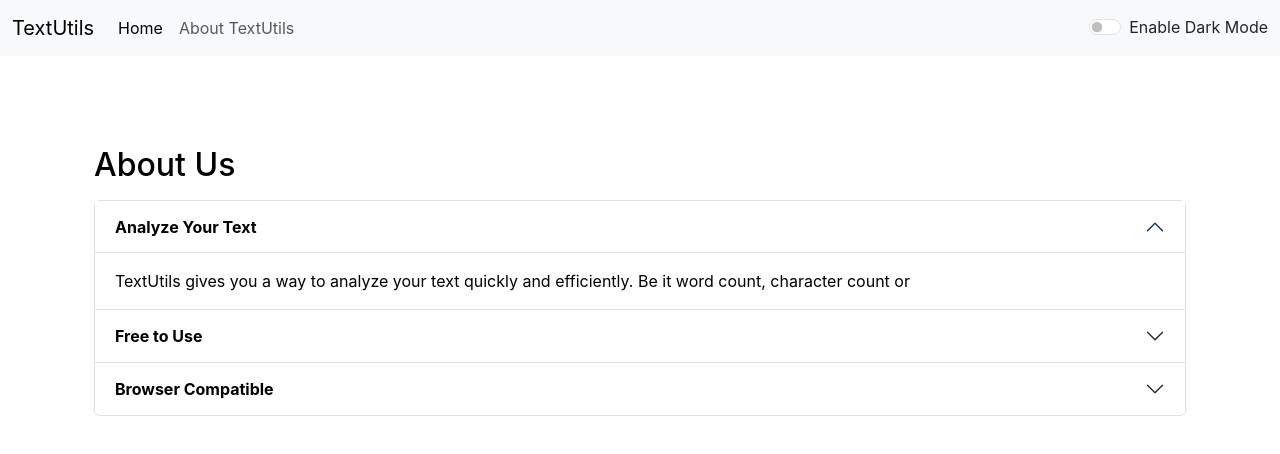
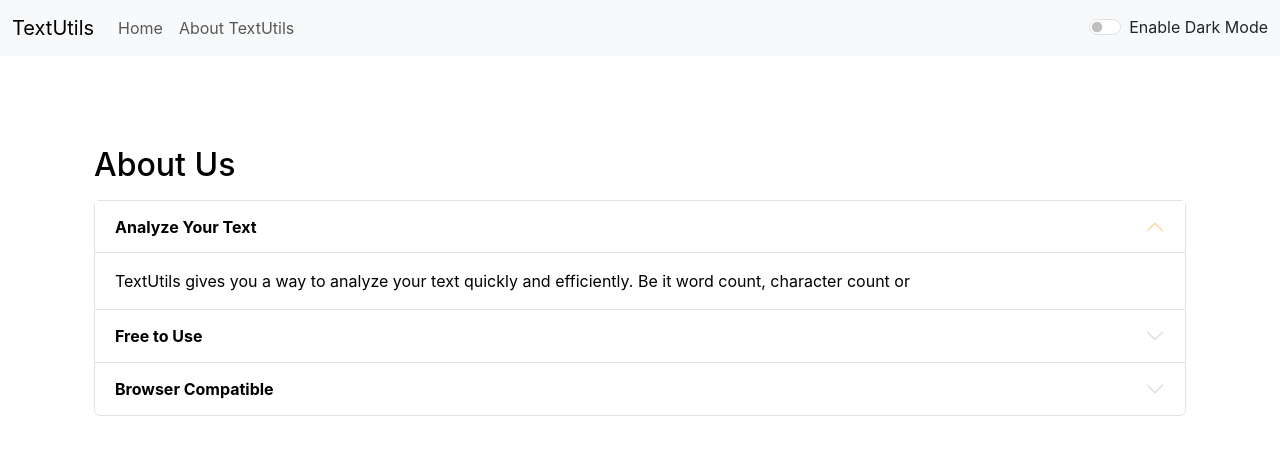
Before and after one commit to KuldeepPandit75/TextUtils, a React (Create React App) app: page /about in a window 1280 px wide. Shown: the top 454 px of the page. Built offline with nearby package versions, Linux system fonts and the light colour scheme.

Commit message:
finalising the app

```diff
--- a/src/components/Navbar.js
+++ b/src/components/Navbar.js
@@ -13,7 +13,7 @@
             <div className="collapse navbar-collapse" id="navbarSupportedContent">
             <ul className="navbar-nav me-auto mb-2 mb-lg-0">
                 <li className="nav-item">
-                <Link className="nav-link active" aria-current="page" to="/">Home</Link>
+                <Link className="nav-link" aria-current="page" to="/">Home</Link>
                 </li>
                 <li className="nav-item">
                 <Link className="nav-link" to="/about">{props.aboutText}</Link>
--- a/src/index.css
+++ b/src/index.css
@@ -11,3 +11,7 @@
   font-family: source-code-pro, Menlo, Monaco, Consolas, 'Courier New',
     monospace;
 }
+
+.accordion-button::after {
+  filter: invert(1);
+}
```
